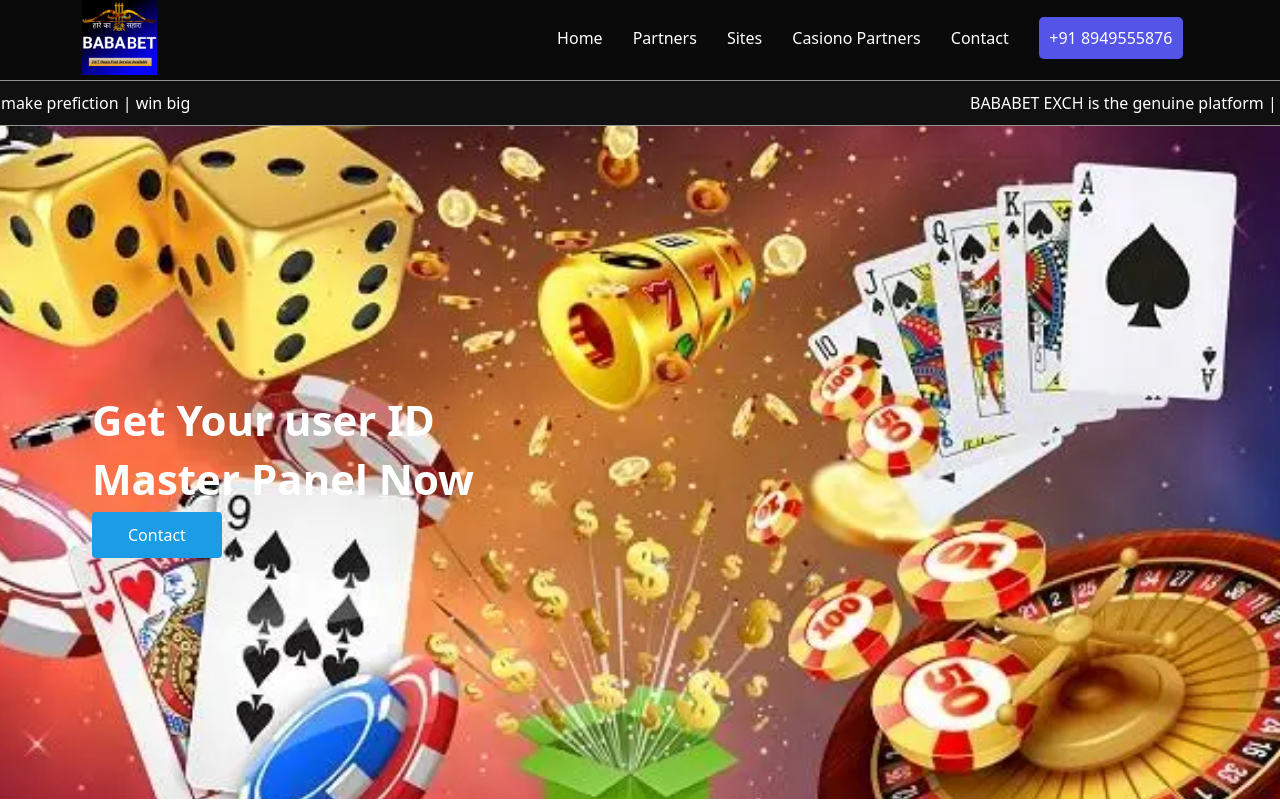
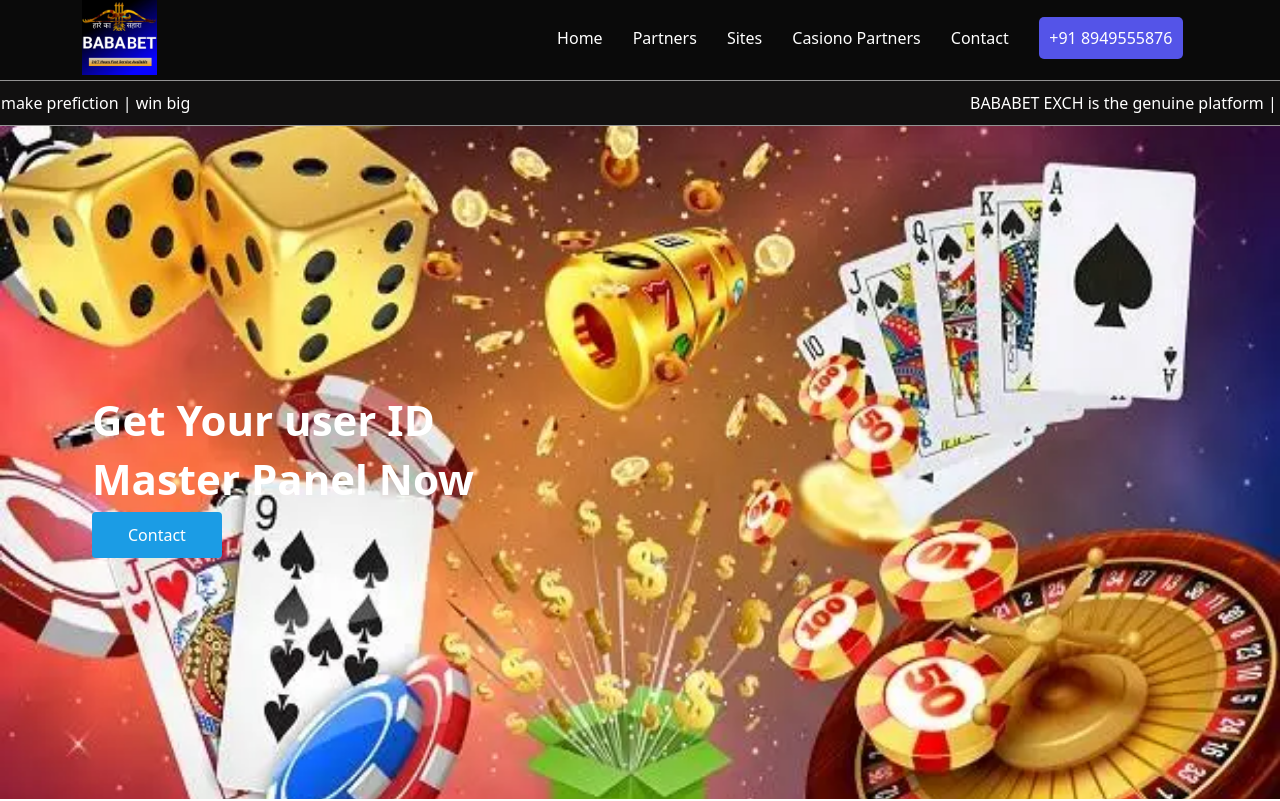
Before and after one commit to abdhakeemabd/bababet, a React (Vite) app: page / in a window 1280 px wide. Shown: the top 801 px of the page. Built offline with nearby package versions, Linux system fonts and the light colour scheme.

Commit message:
banner object fit removed

```diff
--- a/src/assets/style/css/home-banner.css
+++ b/src/assets/style/css/home-banner.css
@@ -25,7 +25,6 @@
 .banner-img{
     height: calc(100vh - 80px);
     width: 100%;
-    object-fit: cover;
     object-position: center !important;
 }
 .awssld__content{
```
